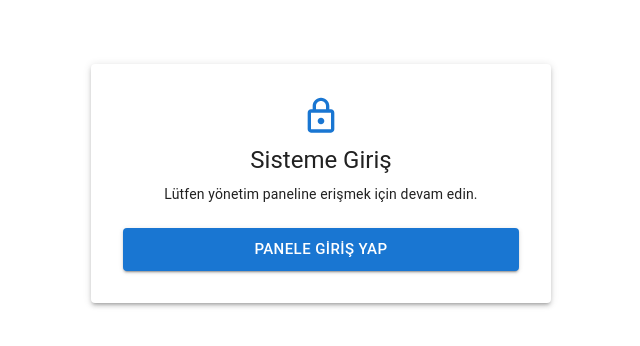
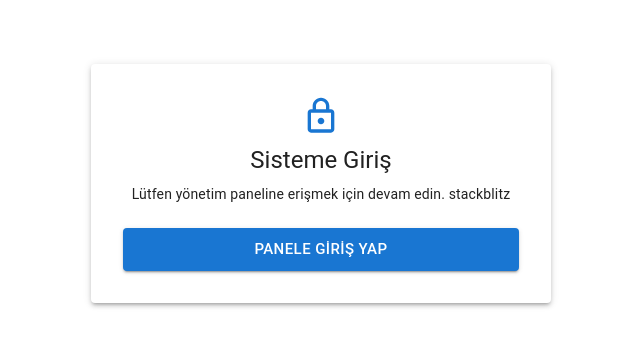
Before and after one commit to pythonmustafa/yeni, a React (Vite) app in the folder client/: page / in a window 1280 px wide. Shown: the top 346 px of the page, without its empty margins (319-959 px from the left). Built offline with nearby package versions, Linux system fonts and the light colour scheme.

Commit message:
stackblitz

```diff
--- a/client/src/pages/Home.jsx
+++ b/client/src/pages/Home.jsx
@@ -22,7 +22,7 @@ export default function Home() {
             Sisteme Giriş
           </Typography>
           <Typography variant="body2" color="text.secondary" align="center" sx={{ mb: 3 }}>
-            Lütfen yönetim paneline erişmek için devam edin.
+            Lütfen yönetim paneline erişmek için devam edin. stackblitz
           </Typography>
           <Button
             fullWidth
```
